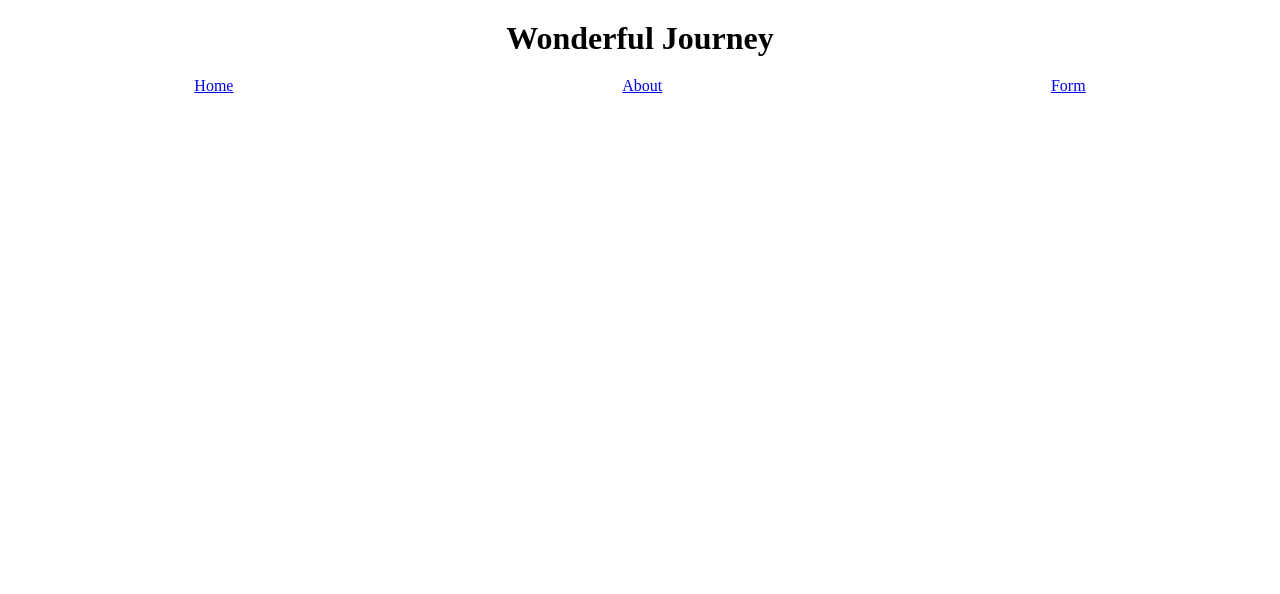
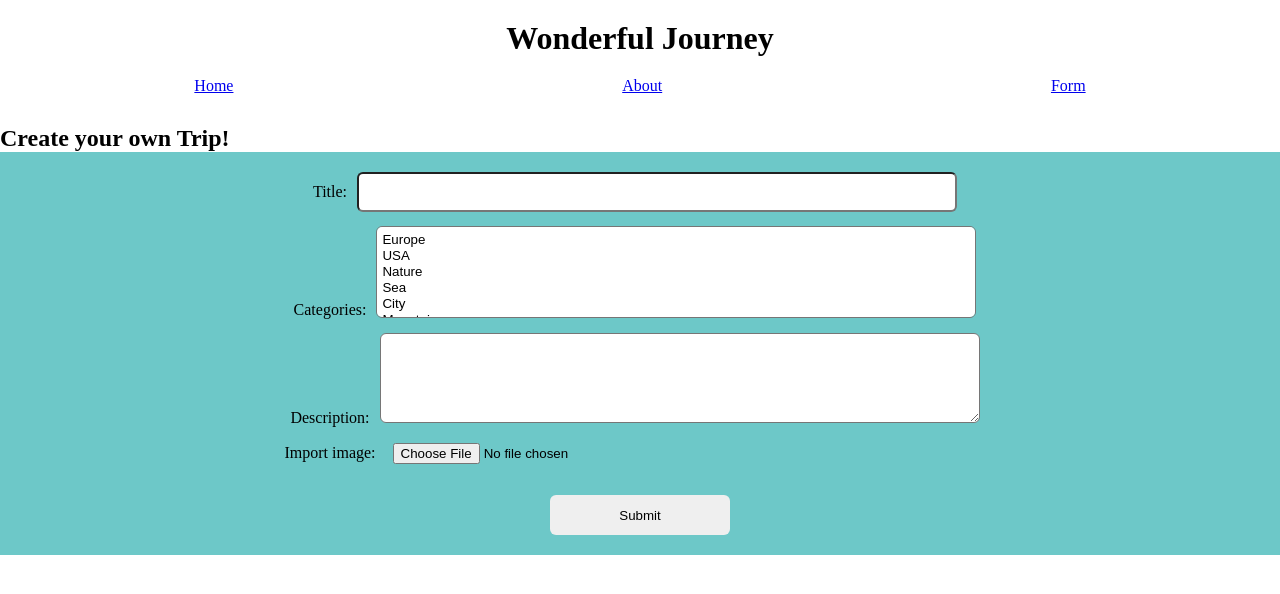
Before and after one commit to golden-gates-sf/tour-guide, a React (Create React App) app in the folder react-components/: page /forms in a window 1280 px wide. Shown: the top 594 px of the page. Built offline with nearby package versions, Linux system fonts and the light colour scheme.

Commit message:
feat: add form structure

```diff
--- /dev/null
+++ b/react-components/src/components/Form/Form.tsx
@@ -0,0 +1,47 @@
+import React from 'react';
+import './form.css';
+
+const options = [
+  { value: 'europe', label: 'Europe' },
+  { value: 'usa', label: 'USA' },
+  { value: 'nature', label: 'Nature' },
+  { value: 'sea', label: 'Sea' },
+  { value: 'city', label: 'City' },
+  { value: 'mountains', label: 'Mountains' },
+  { value: 'australia', label: 'Australia' },
+  { value: 'luxury', label: 'Luxury' },
+];
+
+class Form extends React.Component {
+  render() {
+    return (
+      <form className="form-cards">
+        <label>
+          Title:
+          <input />
+        </label>
+        <label>
+          Categories:
+          <select size={5} multiple>
+            {options.map((el, i) => (
+              <option value={el.value} key={i}>
+                {el.label}
+              </option>
+            ))}
+          </select>
+        </label>
+        <label>
+          Description:
+          <textarea className="text-description" />
+        </label>
+        <label>
+          Import image:
+          <input type="file" />
+        </label>
+        <input type="submit" value="Submit" className="btn-submit"></input>
+      </form>
+    );
+  }
+}
+
+export default Form;
--- /dev/null
+++ b/react-components/src/components/Form/form.css
@@ -0,0 +1,42 @@
+.form-cards {
+    display: flex;
+    flex-direction: column;
+    align-items: center;
+    background-color: rgba(79, 189, 189, 0.829);
+    gap: 14px;
+    padding: 20px;
+}
+
+input {
+    width: 600px;
+    height: 40px;
+    border-radius: 6px;
+    margin: 0 10px;
+    padding: 2px 7px;
+}
+
+.btn-submit {
+    width: 180px;
+    border: none;
+}
+
+.btn-submit:hover {
+    background-color: rgb(230, 162, 25);
+    color: #fff;
+    cursor: pointer;
+}
+
+.text-description {
+    width: 600px;
+    height: 90px;
+    border-radius: 6px;
+    margin: 0 10px;
+    padding: 7px;
+}
+
+select {
+    padding: 5px;
+    width:600px;
+    margin: 0 10px;
+    border-radius: 6px;
+}
--- a/react-components/src/pages/FormPage/FormPage.tsx
+++ b/react-components/src/pages/FormPage/FormPage.tsx
@@ -1,8 +1,14 @@
 import React from 'react';
+import Form from 'components/Form/Form';
 
 class FormPage extends React.Component {
   render() {
-    return <div></div>;
+    return (
+      <div>
+        <h2>Create your own Trip!</h2>
+        <Form />
+      </div>
+    );
   }
 }
 
```
Also changed, not shown: react-components/package.json (line endings or trailing spaces).
